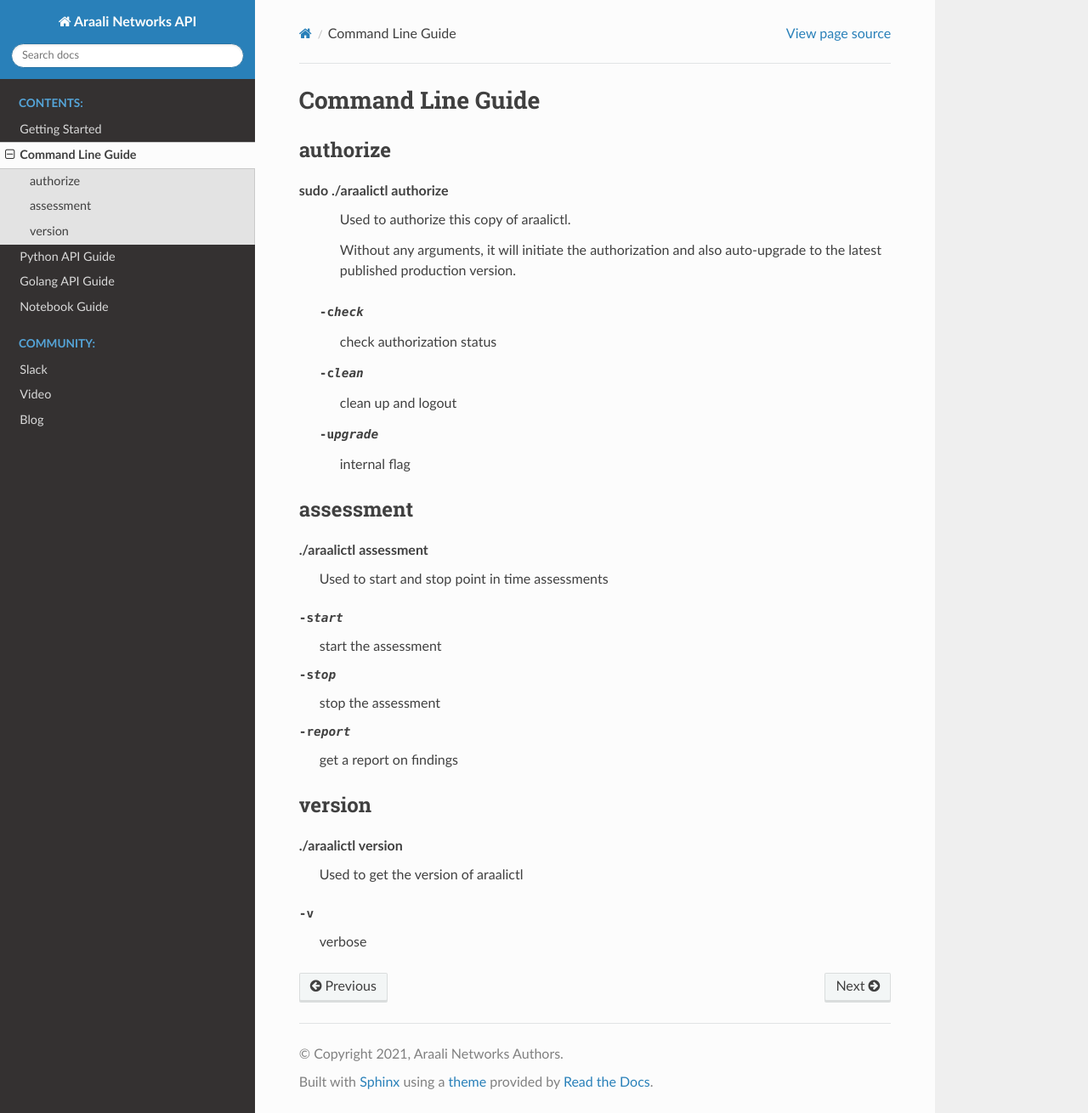
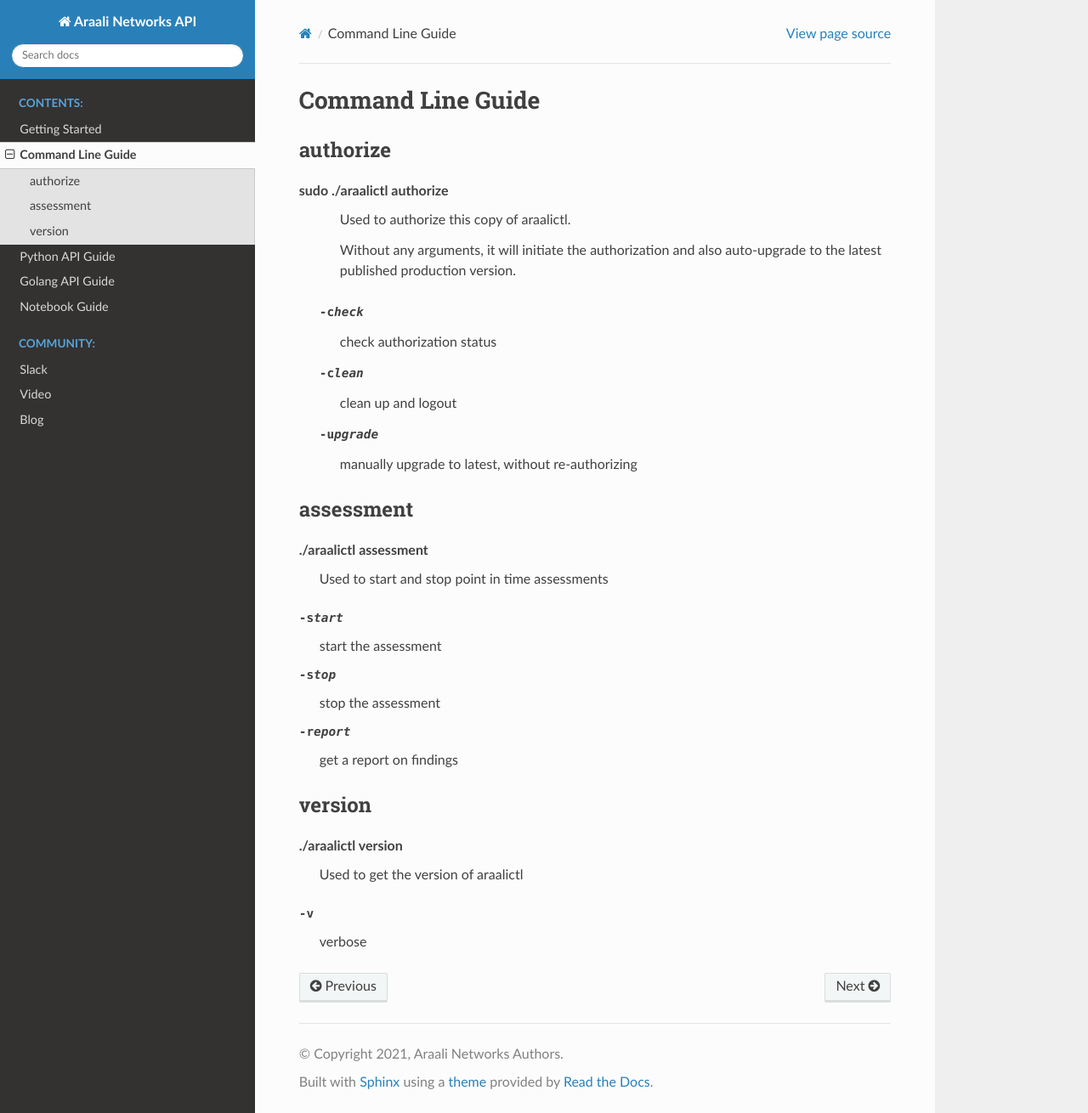
Before and after one commit to araalinetworks/api, a Sphinx documentation site: the page built from doc/source/araalictlcommandline.rst, in a window 1280 px wide and 1310 px high. Shown: the whole window at 85% size. Built offline with Sphinx 7.4.7 and the Read the Docs theme 2.0.0, drawn with Linux system fonts in a browser that asks for light colours.

Commit message:
fixed upgrade help

```diff
--- a/doc/source/araalictlcommandline.rst
+++ b/doc/source/araalictlcommandline.rst
@@ -14,7 +14,7 @@ sudo ./araalictl authorize
   -clean
     	clean up and logout
   -upgrade
-    	internal flag
+    	manually upgrade to latest, without re-authorizing
 
 assessment
 ----------
```
